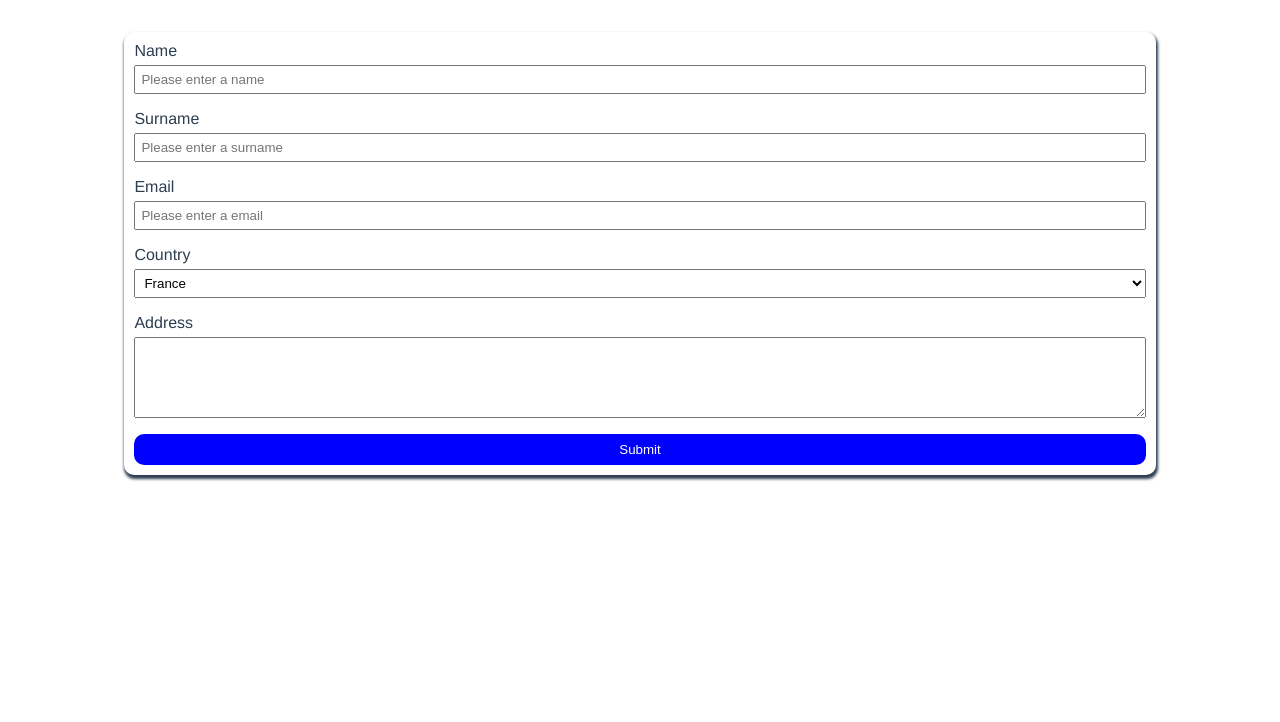
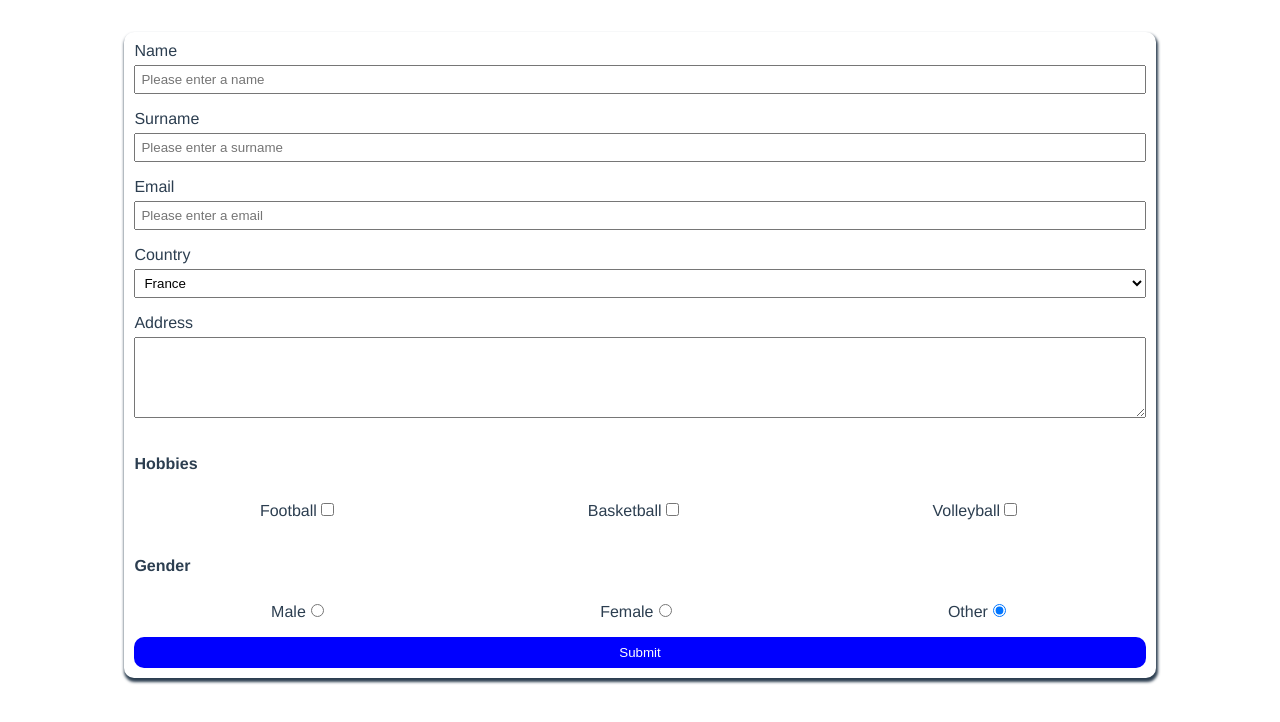
Before and after one commit to MuratCamurlu/form, a Vue app: page / in a window 1280 px wide. Shown: the top 722 px of the page. Built offline with nearby package versions, Linux system fonts and the light colour scheme.

Commit message:
checkbox and radio

```diff
--- a/src/App.vue
+++ b/src/App.vue
@@ -30,6 +30,40 @@
         <div class="inputDiv">
           <label for="addressInput">Address</label>
           <textarea name="address" id="addressInput" rows="5" />
+        </div>
+        <div class="inputDiv">
+          <h4>Hobbies</h4>
+          <div class="checkboxDiv">
+            <div>
+              <label for="checkbox1">Football</label>
+              <input type="checkbox" id="checkbox1" name="checkbox1" />
+            </div>
+            <div>
+              <label for="checkbox2">Basketball</label>
+              <input type="checkbox" id="checkbox2" name="checkbox2" />
+            </div>
+            <div>
+              <label for="checkbox3">Volleyball</label>
+              <input type="checkbox" id="checkbox3" name="checkbox3" />
+            </div>
+          </div>
+        </div>
+        <div class="inputDiv">
+          <h4>Gender</h4>
+          <div class="checkboxDiv">
+            <div>
+              <label for="radio1">Male</label>
+              <input type="radio" id="radio1" name="radio" />
+            </div>
+            <div>
+              <label for="radio2">Female</label>
+              <input type="radio" id="radio2" name="radio" />
+            </div>
+            <div>
+              <label for="radio3">Other</label>
+              <input checked type="radio" id="radio3" name="radio" />
+            </div>
+          </div>
         </div>
         <button type="submit" class="submitBtn">Submit</button>
       </form>
@@ -85,6 +119,10 @@
 .select {
   padding: 5px;
 }
+.checkboxDiv {
+  display: flex;
+  justify-content: space-around;
+}
 #app {
   font-family: Avenir, Helvetica, Arial, sans-serif;
   -webkit-font-smoothing: antialiased;
```
